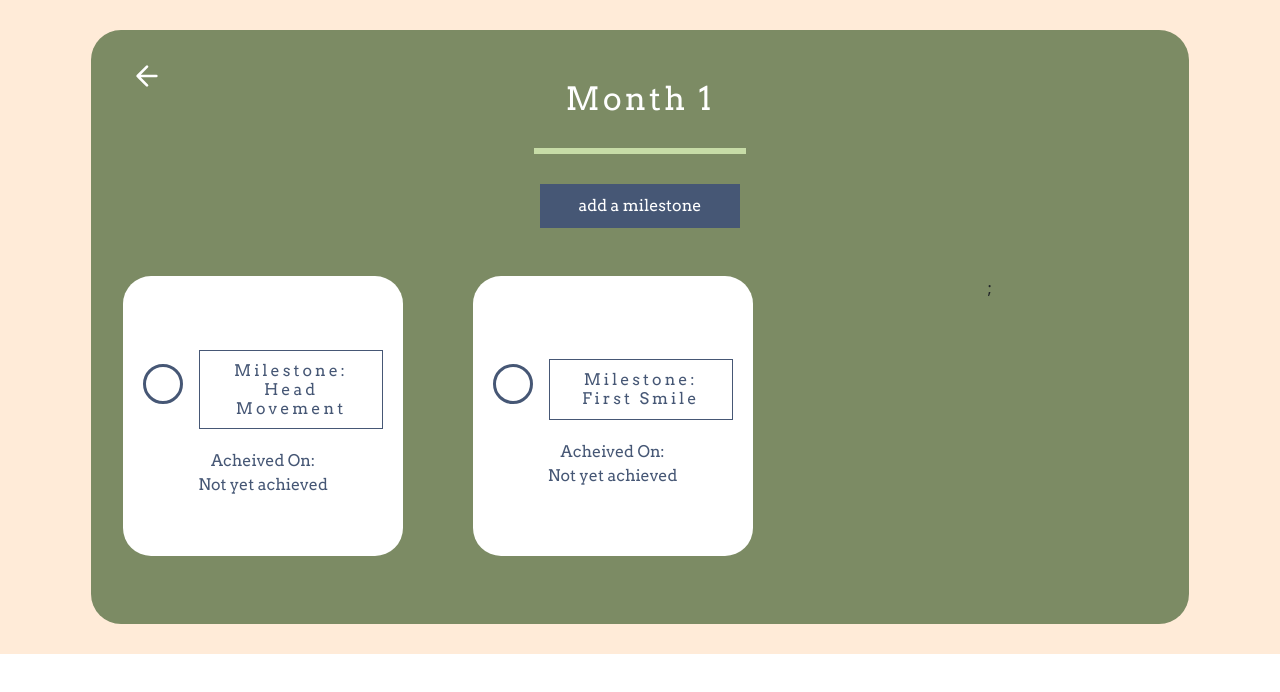
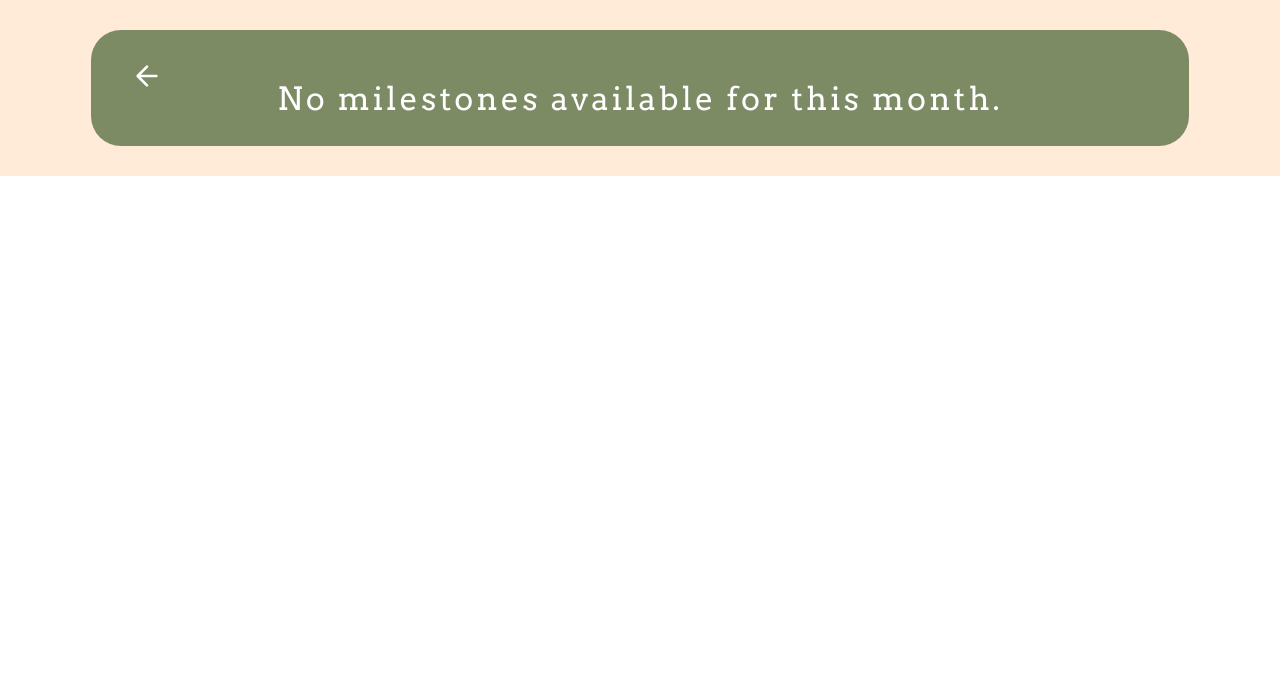
Before and after one commit to g8brielle/milestory, a React (Vite) app: page /month/1 in a window 1280 px wide. Shown: the top 692 px of the page. Built offline with nearby package versions, Linux system fonts and the light colour scheme.

Commit message:
goodbye month 1

```diff
--- a/src/components/AddMilestone.tsx
+++ b/src/components/AddMilestone.tsx
@@ -60,7 +60,7 @@ const AddMilestone: React.FC<AddMilestoneProps> = ({
             </button>
             <form onSubmit={handleSubmit}>
               <div className="log-popup">
-                <h1>Add a Milestone</h1>
+                <h1>Add a custom Milestone</h1>
                 <div className="d-flex justify-content-center align-items-center gap-4 m-3">
                   <p>age: {age} Month</p>
                 </div>
@@ -70,16 +70,6 @@ const AddMilestone: React.FC<AddMilestoneProps> = ({
                     type="text"
                     value={milestoneInputValue}
                     onChange={handleMilestoneInputChange}
-                    placeholder="Enter text here"
-                    style={{ width: "100%", height: "40px" }}
-                  />
-                </div>
-                <div className="d-flex justify-content-center align-items-center gap-4 m-3">
-                  <p>target completion date:</p>
-                  <input
-                    type="date"
-                    value={date}
-                    onChange={handleDateChange}
                     placeholder="Enter text here"
                     style={{ width: "100%", height: "40px" }}
                   />
--- a/src/components/MilestonePage.tsx
+++ b/src/components/MilestonePage.tsx
@@ -13,18 +13,6 @@ const MilestonePage = () => {
     setAddPopupOpen(false);
   };
 
-  const [month1_milestones, setMonth1Milestones] = useState<any[]>([
-    {
-      milestone: "Head Movement",
-      date: "9/25/2024",
-      note: "She lifted her head during tummy time.",
-    },
-    {
-      milestone: "First Smile",
-      date: "10/14/2024",
-      note: "She smiled for the first time.",
-    },
-  ]);
   const [month2_milestones, setMonth2Milestones] = useState<any[]>([
     {milestone: "Calms down when spoken to or picked up"},
     {milestone: "Looks at your face"},
@@ -57,12 +45,7 @@ const MilestonePage = () => {
 
   const updateMilestones = (newMilestone: any) => {
     // Based on the month, update the corresponding milestone array
-    if (month === "1") {
-      setMonth1Milestones((prevMilestones) => [
-        ...prevMilestones,
-        newMilestone,
-      ]);
-    } else if (month === "2") {
+    if (month === "2") {
       setMonth2Milestones((prevMilestones) => [
         ...prevMilestones,
         newMilestone,
@@ -122,55 +105,6 @@ const MilestonePage = () => {
 
   const renderMilestoneContent = () => {
     switch (month) {
-      case "1":
-        return (
-          <div className="milestone-page text-center d-flex justify-content-center align-items-center">
-            <div className="milestone-page-container">
-              <a href="" onClick={handleLearnMoreClick}>
-                <svg
-                  className="arrow-left"
-                  width="32"
-                  height="32"
-                  viewBox="0 0 48 48"
-                  fill="none"
-                  xmlns="http://www.w3.org/2000/svg"
-                >
-                  <path
-                    d="M38 24H10M10 24L24 38M10 24L24 10"
-                    stroke-width="4"
-                    stroke-linecap="round"
-                    stroke-linejoin="round"
-                  />
-                </svg>
-              </a>
-              <h1 className="mb-3">Month {month}</h1>
-              <div className="milestone-page-divider"></div>
-              <div className="add-milestone-button">
-                <a onClick={handleAddMilestone}>
-                  <p>add a milestone</p>
-                </a>
-              </div>
-              <div className="milestones text-center py-5">
-                <div className="container">
-                  <div className="row-container">
-                    {month1_milestones.map((milestone, index) => (
-                      <div key={index} className="milestone-card">
-                        <MilestoneCard milestone={milestone.milestone} />
-                      </div>
-                    ))}
-                    ;
-                  </div>
-                </div>
-              </div>
-              <AddMilestone
-                age={month}
-                isPopupOpen={isAddPopupOpen}
-                handleClosePopup={handleAddClosePopup}
-                addMilestone={updateMilestones}
-              />
-            </div>
-          </div>
-        );
       case "2":
         return (
           <div className="milestone-page text-center d-flex justify-content-center align-items-center">
@@ -196,7 +130,7 @@ const MilestonePage = () => {
               <div className="milestone-page-divider"></div>
               <div className="add-milestone-button">
                 <a onClick={handleAddMilestone}>
-                  <p>add a milestone</p>
+                  <p>add a custom milestone</p>
                 </a>
               </div>
               <div className="milestones text-center py-5">
@@ -245,7 +179,7 @@ const MilestonePage = () => {
               <div className="milestone-page-divider"></div>
               <div className="add-milestone-button">
                 <a onClick={handleAddMilestone}>
-                  <p>add a milestone</p>
+                  <p>add a custom milestone</p>
                 </a>
               </div>
               <div className="milestones text-center py-5">
--- a/src/components/Months.tsx
+++ b/src/components/Months.tsx
@@ -9,7 +9,7 @@ const Months = () => {
         navigate(`/month/${month}`);
     };
 
-    const months = [1,2,3,4,5,6,7,8,9,10,11,12];
+    const months = [2,3,4,5,6,7,8,9,10,11,12];
 
     return (
         <div className='months-section pb-5'>
```
